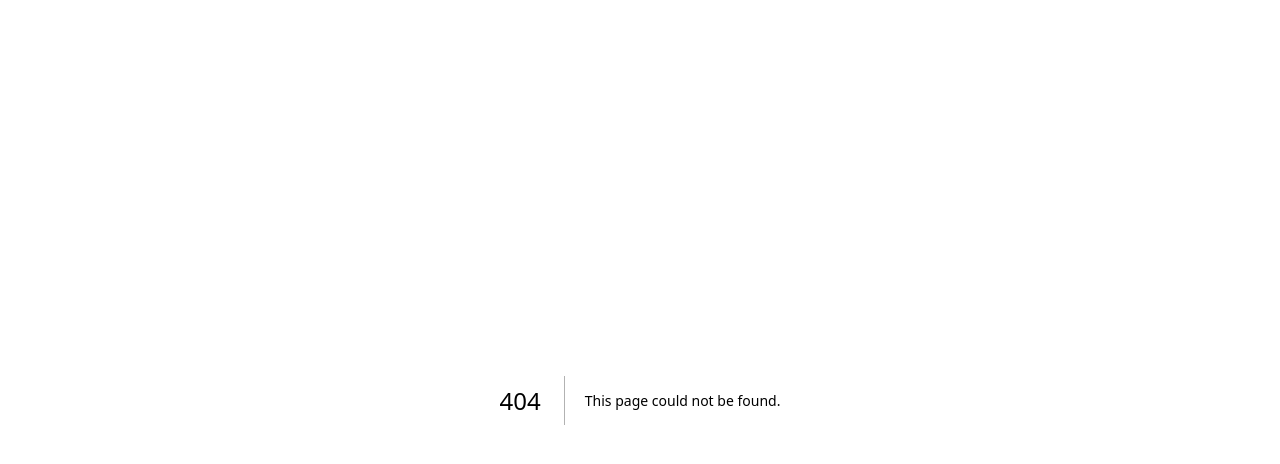
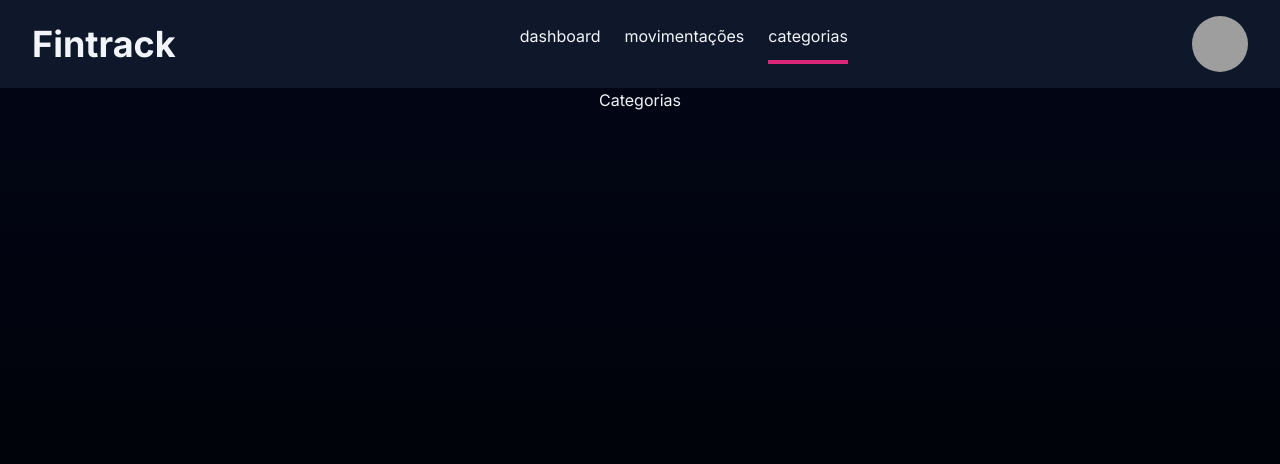
Before and after one commit to joaocarloslima/fintrackweb, a Next.js app: page /categorias in a window 1280 px wide. Before the commit this address had no page. Shown: the top 464 px of the page. Built offline with nearby package versions, Linux system fonts and the light colour scheme; grey boxes are pictures that could not be loaded.

Commit message:
navegação

```diff
--- /dev/null
+++ b/src/app/categorias/page.tsx
@@ -0,0 +1,10 @@
+import { NavBar } from "@/components/NavBar"
+
+export default function Categorias() {
+  return (
+    <main className="flex min-h-screen flex-col items-center">
+      <NavBar active="categorias" />
+      <h2>Categorias</h2>
+    </main>
+  );
+}
--- a/src/app/globals.css
+++ b/src/app/globals.css
@@ -3,17 +3,9 @@
 @tailwind utilities;
 
 :root {
-  --foreground-rgb: 0, 0, 0;
-  --background-start-rgb: 214, 219, 220;
-  --background-end-rgb: 255, 255, 255;
-}
-
-@media (prefers-color-scheme: dark) {
-  :root {
-    --foreground-rgb: 255, 255, 255;
-    --background-start-rgb: 0, 0, 0;
-    --background-end-rgb: 0, 0, 0;
-  }
+  --foreground-rgb: 241, 245, 249;
+  --background-start-rgb: 2, 6, 23;
+  --background-end-rgb: 0, 0, 0;
 }
 
 body {
--- /dev/null
+++ b/src/app/movimentacoes/page.tsx
@@ -0,0 +1,10 @@
+import { NavBar } from "@/components/NavBar"
+
+export default function Movimentacoes() {
+  return (
+    <main className="flex min-h-screen flex-col items-center">
+      <NavBar active="movimentacoes" />
+      <h2>Movimentações</h2>
+    </main>
+  );
+}
--- a/src/app/page.tsx
+++ b/src/app/page.tsx
@@ -1,113 +1,10 @@
-import Image from "next/image";
+import { NavBar } from "@/components/NavBar";
 
 export default function Home() {
   return (
-    <main className="flex min-h-screen flex-col items-center justify-between p-24">
-      <div className="z-10 max-w-5xl w-full items-center justify-between font-mono text-sm lg:flex">
-        <p className="fixed left-0 top-0 flex w-full justify-center border-b border-gray-300 bg-gradient-to-b from-zinc-200 pb-6 pt-8 backdrop-blur-2xl dark:border-neutral-800 dark:bg-zinc-800/30 dark:from-inherit lg:static lg:w-auto  lg:rounded-xl lg:border lg:bg-gray-200 lg:p-4 lg:dark:bg-zinc-800/30">
-          Get started by editing&nbsp;
-          <code className="font-mono font-bold">src/app/page.tsx</code>
-        </p>
-        <div className="fixed bottom-0 left-0 flex h-48 w-full items-end justify-center bg-gradient-to-t from-white via-white dark:from-black dark:via-black lg:static lg:h-auto lg:w-auto lg:bg-none">
-          <a
-            className="pointer-events-none flex place-items-center gap-2 p-8 lg:pointer-events-auto lg:p-0"
-            href="https://vercel.com?utm_source=create-next-app&utm_medium=appdir-template&utm_campaign=create-next-app"
-            target="_blank"
-            rel="noopener noreferrer"
-          >
-            By{" "}
-            <Image
-              src="/vercel.svg"
-              alt="Vercel Logo"
-              className="dark:invert"
-              width={100}
-              height={24}
-              priority
-            />
-          </a>
-        </div>
-      </div>
-
-      <div className="relative flex place-items-center before:absolute before:h-[300px] before:w-full sm:before:w-[480px] before:-translate-x-1/2 before:rounded-full before:bg-gradient-radial before:from-white before:to-transparent before:blur-2xl before:content-[''] after:absolute after:-z-20 after:h-[180px] after:w-full sm:after:w-[240px] after:translate-x-1/3 after:bg-gradient-conic after:from-sky-200 after:via-blue-200 after:blur-2xl after:content-[''] before:dark:bg-gradient-to-br before:dark:from-transparent before:dark:to-blue-700 before:dark:opacity-10 after:dark:from-sky-900 after:dark:via-[#0141ff] after:dark:opacity-40 before:lg:h-[360px] z-[-1]">
-        <Image
-          className="relative dark:drop-shadow-[0_0_0.3rem_#ffffff70] dark:invert"
-          src="/next.svg"
-          alt="Next.js Logo"
-          width={180}
-          height={37}
-          priority
-        />
-      </div>
-
-      <div className="mb-32 grid text-center lg:max-w-5xl lg:w-full lg:mb-0 lg:grid-cols-4 lg:text-left">
-        <a
-          href="https://nextjs.org/docs?utm_source=create-next-app&utm_medium=appdir-template&utm_campaign=create-next-app"
-          className="group rounded-lg border border-transparent px-5 py-4 transition-colors hover:border-gray-300 hover:bg-gray-100 hover:dark:border-neutral-700 hover:dark:bg-neutral-800/30"
-          target="_blank"
-          rel="noopener noreferrer"
-        >
-          <h2 className={`mb-3 text-2xl font-semibold`}>
-            Docs{" "}
-            <span className="inline-block transition-transform group-hover:translate-x-1 motion-reduce:transform-none">
-              -&gt;
-            </span>
-          </h2>
-          <p className={`m-0 max-w-[30ch] text-sm opacity-50`}>
-            Find in-depth information about Next.js features and API.
-          </p>
-        </a>
-
-        <a
-          href="https://nextjs.org/learn?utm_source=create-next-app&utm_medium=appdir-template-tw&utm_campaign=create-next-app"
-          className="group rounded-lg border border-transparent px-5 py-4 transition-colors hover:border-gray-300 hover:bg-gray-100 hover:dark:border-neutral-700 hover:dark:bg-neutral-800/30"
-          target="_blank"
-          rel="noopener noreferrer"
-        >
-          <h2 className={`mb-3 text-2xl font-semibold`}>
-            Learn{" "}
-            <span className="inline-block transition-transform group-hover:translate-x-1 motion-reduce:transform-none">
-              -&gt;
-            </span>
-          </h2>
-          <p className={`m-0 max-w-[30ch] text-sm opacity-50`}>
-            Learn about Next.js in an interactive course with&nbsp;quizzes!
-          </p>
-        </a>
-
-        <a
-          href="https://vercel.com/templates?framework=next.js&utm_source=create-next-app&utm_medium=appdir-template&utm_campaign=create-next-app"
-          className="group rounded-lg border border-transparent px-5 py-4 transition-colors hover:border-gray-300 hover:bg-gray-100 hover:dark:border-neutral-700 hover:dark:bg-neutral-800/30"
-          target="_blank"
-          rel="noopener noreferrer"
-        >
-          <h2 className={`mb-3 text-2xl font-semibold`}>
-            Templates{" "}
-            <span className="inline-block transition-transform group-hover:translate-x-1 motion-reduce:transform-none">
-              -&gt;
-            </span>
-          </h2>
-          <p className={`m-0 max-w-[30ch] text-sm opacity-50`}>
-            Explore starter templates for Next.js.
-          </p>
-        </a>
-
-        <a
-          href="https://vercel.com/new?utm_source=create-next-app&utm_medium=appdir-template&utm_campaign=create-next-app"
-          className="group rounded-lg border border-transparent px-5 py-4 transition-colors hover:border-gray-300 hover:bg-gray-100 hover:dark:border-neutral-700 hover:dark:bg-neutral-800/30"
-          target="_blank"
-          rel="noopener noreferrer"
-        >
-          <h2 className={`mb-3 text-2xl font-semibold`}>
-            Deploy{" "}
-            <span className="inline-block transition-transform group-hover:translate-x-1 motion-reduce:transform-none">
-              -&gt;
-            </span>
-          </h2>
-          <p className={`m-0 max-w-[30ch] text-sm opacity-50 text-balance`}>
-            Instantly deploy your Next.js site to a shareable URL with Vercel.
-          </p>
-        </a>
-      </div>
+    <main className="flex min-h-screen flex-col items-center">
+      <NavBar active="dashboard" />
+      <h2>Dashboard</h2>
     </main>
   );
 }
--- /dev/null
+++ b/src/components/NavBar.tsx
@@ -0,0 +1,30 @@
+import Link from "next/link";
+
+interface NavBarProps {
+    active: "dashboard" | "movimentacoes" | "categorias"
+}
+
+export function NavBar(props: NavBarProps){
+    const active = props.active
+    const classActive = "border-b-4 border-pink-600 pb-3"
+
+    return (
+        <nav className="flex justify-between items-center px-8 py-4 bg-slate-900 w-full">
+            <h1 className="text-4xl font-bold">Fintrack</h1>
+            <ul className="flex gap-6">
+            <li className={active == "dashboard" ? classActive : ""}>
+                <Link href="/">dashboard</Link>
+            </li>
+            <li className={active == "movimentacoes" ? classActive : ""}>
+                <Link href="/movimentacoes">movimentações</Link>
+            </li>
+            <li className={active == "categorias" ? classActive : ""}>
+                <Link href="/categorias">categorias</Link>
+            </li>
+            </ul>
+            <div className="size-14 rounded-full overflow-hidden">
+            <img src="https://i.pravatar.cc/300" alt="avatar do usuário " />
+            </div>
+        </nav>
+    )
+}
```
